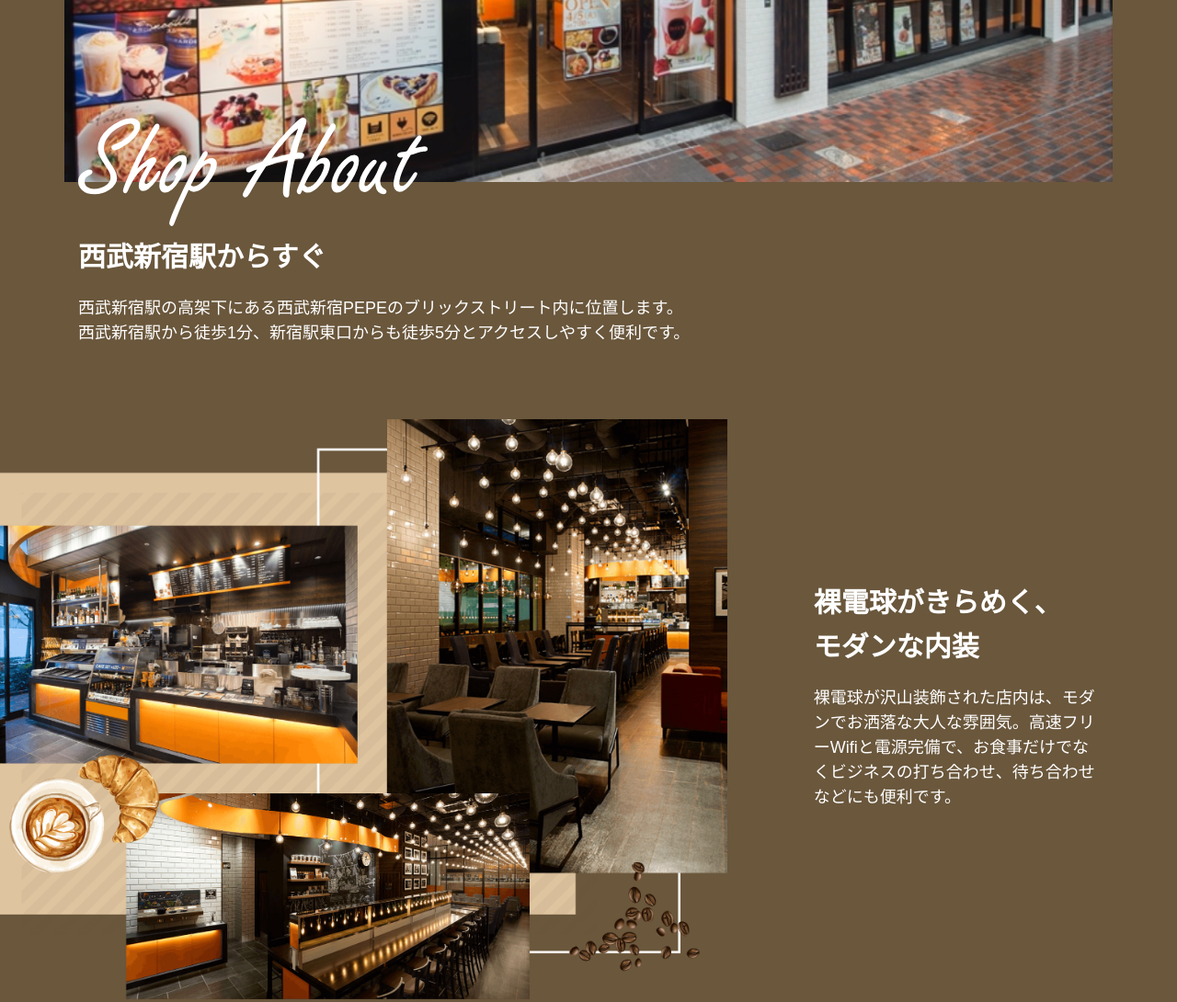
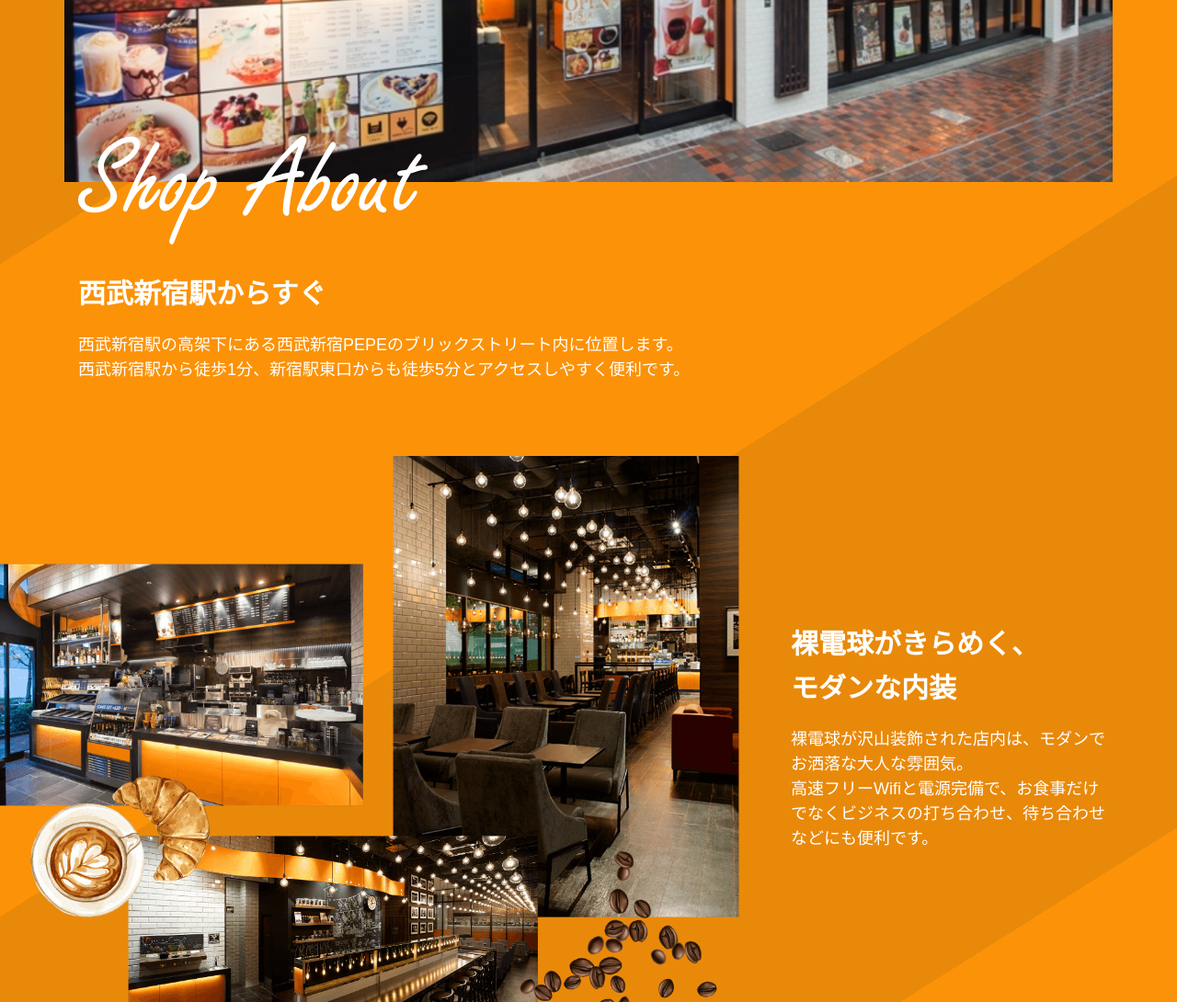
Before and after one commit to milly-o/Cafe_website, a website: page index.html in a window 1280 px wide. Shown: the part 2720-3810 px from the top of the page at 92% size. Drawn offline with nearby package versions, Linux system fonts and the light colour scheme.

Commit message:
Shop Aboutを調整 また画像の変更をおこないました

```diff
--- a/index.html
+++ b/index.html
@@ -53,7 +53,6 @@
                 </div>
             </nav>
         </div>
-        <!--mobile-gmenu end-->
         <div id="pc-gmenu">
             <div class="container-fluid pc-gmenu-container-fluid">
                 <div class="row">
@@ -75,7 +74,6 @@
                 </div>
             </div>
         </div>
-        <!--pc-gmenu end-->
     </header>
     <div id="hero-container-fluid" class="container-fluid">
         <div class="row">
@@ -230,12 +228,12 @@
                 </section>
             </div>
             <section class="about-middle-area">
-                    <p class="d-md-none about-middle-image-sp"><img src="images/about_middle_sp.png" alt=""></p>
-                    <p class="d-none d-md-block about-middle-image-pc"><img src="images/about_middle_pc.png" alt=""></p>
+                <p class="d-md-none about-middle-image-sp"><img src="images/about_middle_sp_02.png" alt=""></p>
+                <p class="d-none d-md-block about-middle-image-pc"><img src="images/about_middle_pc_02.png" alt=""></p>
                 <div class="about-text">
                     <div>
                         <h3>裸電球がきらめく、<br class="d-none d-md-block">モダンな内装</h3>
-                        <p>裸電球が沢山装飾された店内は、モダンでお洒落な大人な雰囲気。高速フリーWifiと電源完備で、お食事だけでなくビジネスの打ち合わせ、待ち合わせなどにも便利です。</p>
+                        <p>裸電球が沢山装飾された店内は、モダンでお洒落な大人な雰囲気。<br class="d-none d-xl-block">高速フリーWifiと電源完備で、お食事だけでなくビジネスの打ち合わせ、待ち合わせなどにも便利です。</p>
                     </div>
                 </div>
             </section>
--- a/sass/_parameter.scss
+++ b/sass/_parameter.scss
@@ -1,6 +1,7 @@
 $sp: 544px; // スマホ
 $pc: 768px; // PC
 $lg: 992px; // でかPC
+$xl: 1200px; // でかPC
 
 @mixin sp {
   @media (min-width: ($sp)) {
@@ -18,6 +19,12 @@ $lg: 992px; // でかPC
   }
 }
 
+@mixin xl {
+  @media (min-width: ($xl)) {
+    @content;
+  }
+}
+
 $black: #333333;
 $orange: #FC9207;
 $cream: #F3F1E3;
--- a/sass/page.scss
+++ b/sass/page.scss
@@ -243,7 +243,8 @@
 }
 
 #about-container-fluid{
-	background: #6A573C;
+	background: $orange;
+	background-image: -webkit-gradient(linear, 0 0, 100% 100%, color-stop(0.25, #e9890a), color-stop(0.25, transparent), color-stop(0.5, transparent), color-stop(0.5, #e9890a), color-stop(0.75, #e9890a), color-stop(0.75, transparent), to(transparent));
 	position: relative;
 	z-index: -1;
 	padding-bottom: 100px;
@@ -272,7 +273,7 @@
 		.about-main-image{
 			margin-right: -15px;
 			margin-left: -15px;
-			@include lg {
+			@include sp {
 				margin-top: 90px;
 				img{
 					height: 530px;
@@ -287,9 +288,27 @@
 			margin-bottom: 10px;
 			@include lg {
 				width: 380px;
-				margin-top: -70px;
+				margin-top: -50px;
+				margin-bottom: 30px;
 			}
 		}
+	}
+}
+.about-text{
+	display: flex;
+	align-items: center;
+	margin: 30px auto;
+	padding-right: 15px;
+	padding-left: 15px;
+	@include pc {
+		margin: 30px auto;
+		max-width: 720px;
+	}
+	@include lg {
+		max-width: 100%;
+		width: 60%;
+		padding: 0 2%;
+		margin-left: 30px;
 	}
 }
 
@@ -300,18 +319,20 @@
 		justify-content: space-between;
 	}
 	.about-middle-image-sp{
-			// margin-left: -15px;
-			// margin-right: -15px;
 		margin-bottom: 30px;
 		margin-top: 30px;
 	}
 	.about-middle-image-pc{
-			// width: 100vw;
-    		// position: relative;
-    		// left: 50%;
-    		// transform: translateX(-50%);
 		margin-top: 80px;
 		margin-bottom: 50px;
+	}
+	.about-text{
+		@include lg {
+			width: 50%;
+		}
+		@include xl {
+			padding: 0% 6% 0px 2%;
+		}
 	}
 }
 
@@ -320,6 +341,11 @@
 		display: flex;
 		align-content: center;
 		justify-content: space-between;
+		width: 90%;
+		margin: 0 auto;
+	}
+	@include xl {
+		width: 80%;
 	}
 	.about-bottom-image{
 		order: 2;
@@ -327,23 +353,12 @@
 		margin-bottom: 30px;
 		margin: 15px;
 		@include lg {
-				margin-top: 80px;
-				margin-bottom: 50px;
+			margin-bottom: 0;
 			margin-right: 30px;
 		}
 	}
 }
 
-		.about-text{
-			display: flex;
-			align-items: center;
-			margin: 0 15px;
-			@include lg{
-				width: 70%;
-				padding: 0 5%;
-				margin-left: 30px;
-			}
-		}
 
 .bread-pr-container-fluid{
 	background: url('../images/bread_main_bg_sp_02.jpg') no-repeat;
```
Also changed, not shown: css/page.css, images/about_middle_pc_02.png (added), images/about_middle_sp_02.png (added). Lines whose indentation alone changed are shown as unchanged.
